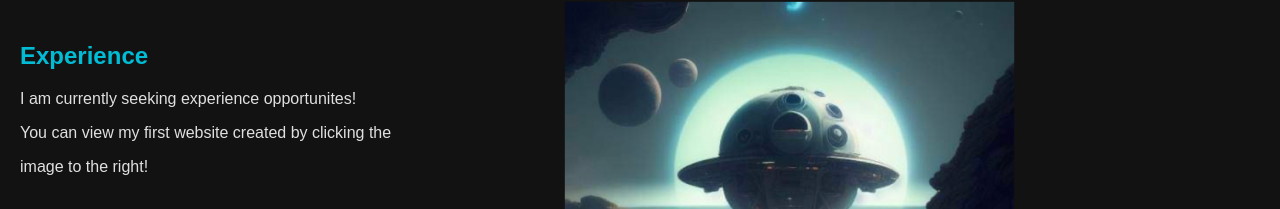
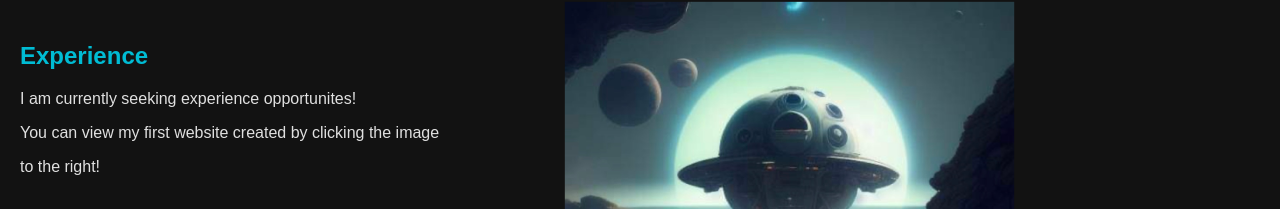
Before and after one commit to Jgonzalez9292/jgonzalez9292.github.io, a plain HTML site: page index.html in a window 1280 px wide. Shown: the part 414-623 px from the top of the page. Drawn offline with Linux system fonts and the light colour scheme.

Commit message:
Update index.html

```diff
--- a/index.html
+++ b/index.html
@@ -34,8 +34,8 @@
         <section class="experience">
             <h2>Experience</h2>
             <p>I am currently seeking experience opportunites!</p>
-            <p>You can view my first website created by clicking the</p>
-            <p>image <b id="imagePosition"style='font-weight:100;'></b>! </p>
+            <p>You can view my first website created by clicking the image</p>
+            <p><b id="imagePosition"style='font-weight:100;'></b>! </p>
         </section>
         <div class="wrapper">
             <img class="resize" id="firstWebsite"src="/images/vowels.jpg" onclick="imgWindow()">
```
